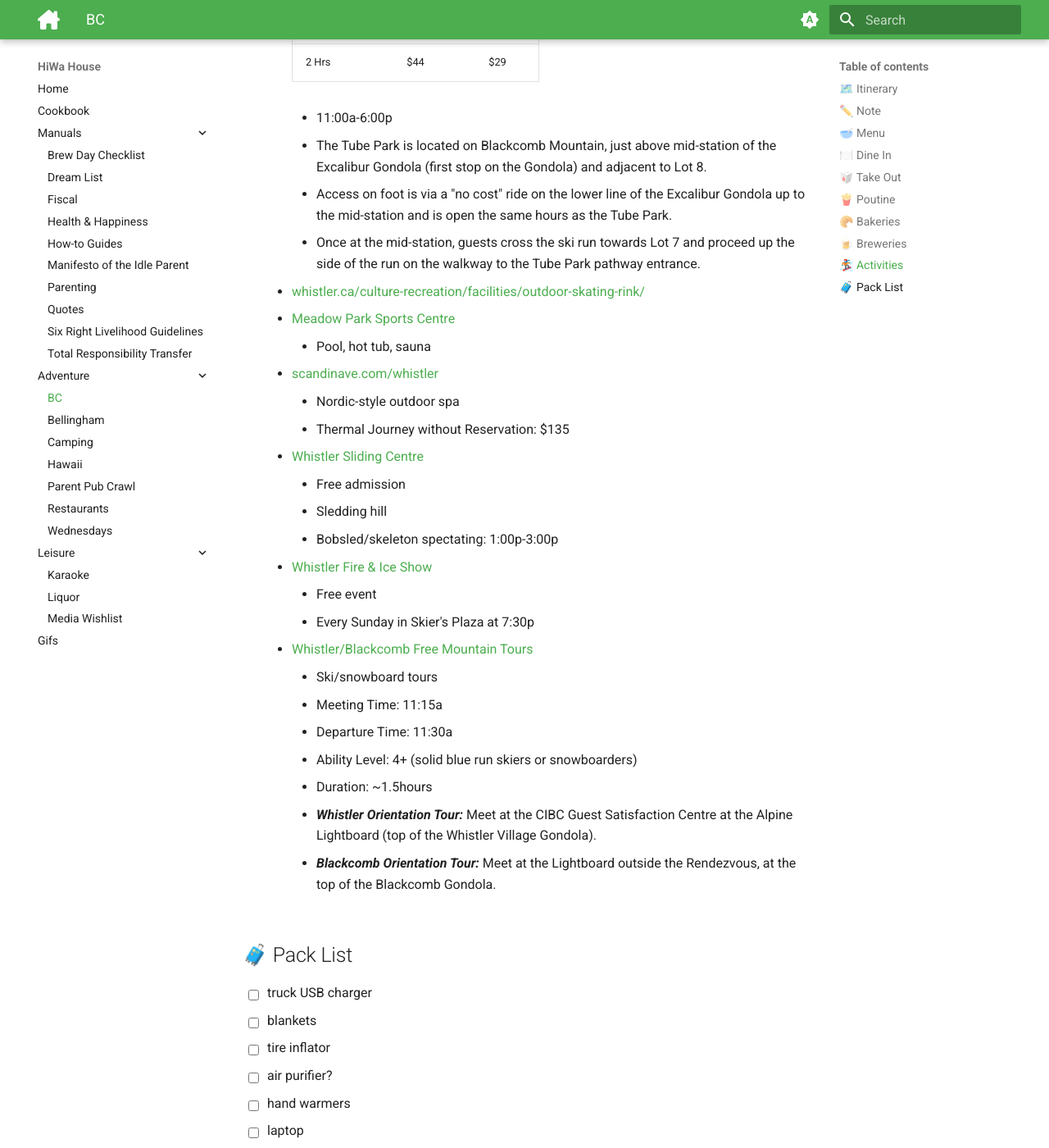
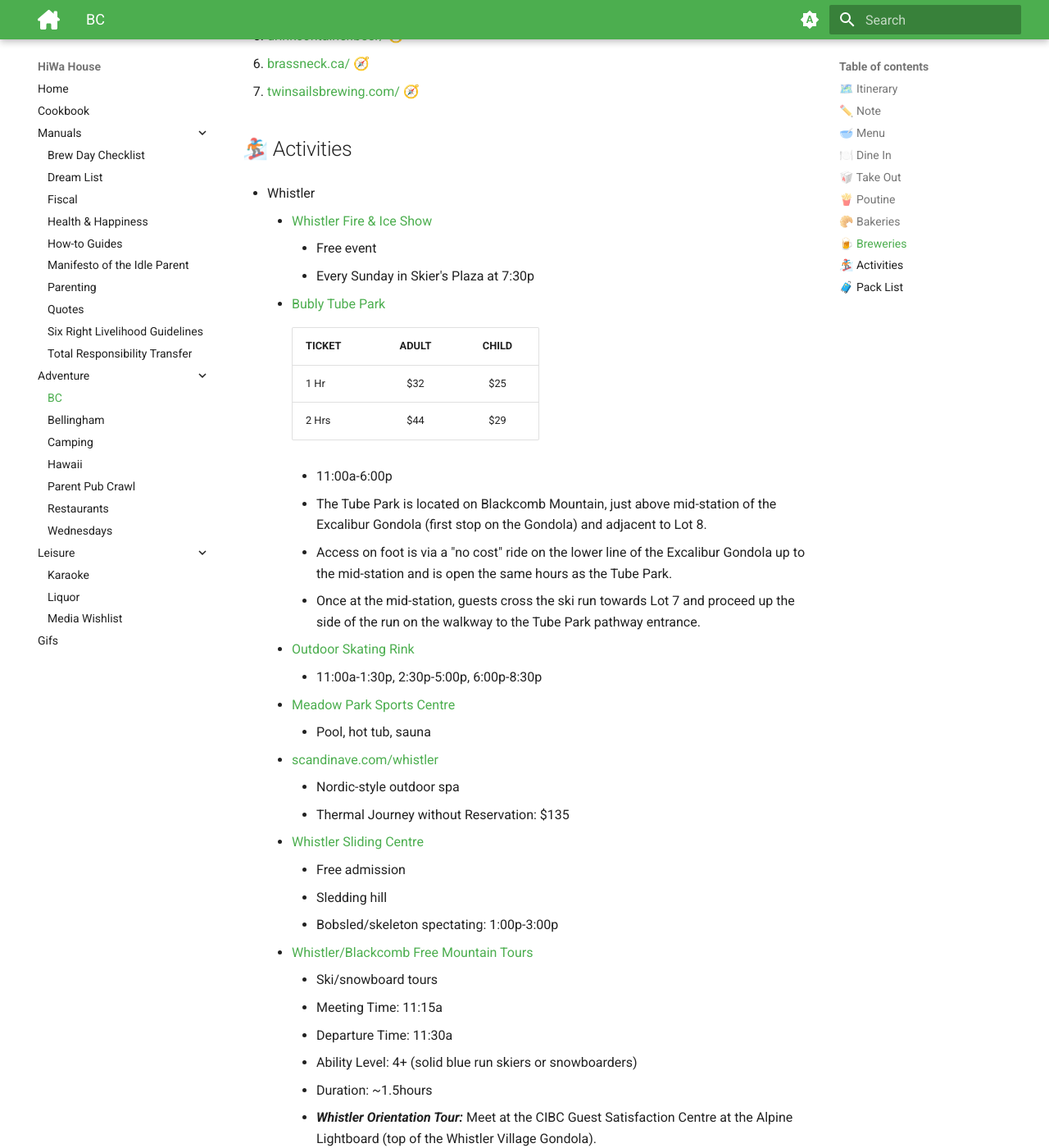
Before and after one commit to hiwa-house/teletraan, an MkDocs documentation site: the page built from docs/adventure/bc.md, in a window 1280 px wide and 1400 px high, scrolled down 5183 px. Shown: the whole window at 82% size. Built offline with MkDocs 1.6.1 and Material for MkDocs 9.7.7, drawn with Linux system fonts in a browser that asks for light colours; comment, search, counter and statistics services are not loaded; some of the changed text lies outside the part shown.

Commit message:
Update bc.md

```diff
--- a/docs/adventure/bc.md
+++ b/docs/adventure/bc.md
@@ -137,6 +147,9 @@
 
 ## 🏂 Activities
 * Whistler
+	- [Whistler Fire & Ice Show](https://www.whistlerblackcomb.com/explore-the-resort/activities-and-events/event-detail-page.aspx?id={4c81c1fb-8a80-44e4-a25b-ca93b99a6a65}&sd=02%2F18%2F2024&ed=02%2F24%2F2024)
+		- Free event
+		- Every Sunday in Skier's Plaza at 7:30p
 	- [Bubly Tube Park](https://www.whistlerblackcomb.com/explore-the-resort/activities-and-events/winter-activities/tube-park.aspx)
 
 		|	TICKET	|	ADULT	|	CHILD	|
@@ -149,7 +162,8 @@
 		- Access on foot is via a "no cost" ride on the lower line of the Excalibur Gondola up to the mid-station and is open the same hours as the Tube Park.
 		- Once at the mid-station, guests cross the ski run towards Lot 7 and proceed up the side of the run on the walkway to the Tube Park pathway entrance.
 
-	- https://whistler.ca/culture-recreation/facilities/outdoor-skating-rink/
+	- [Outdoor Skating Rink](https://whistler.ca/culture-recreation/facilities/outdoor-skating-rink/)
+		- 11:00a-1:30p, 2:30p-5:00p, 6:00p-8:30p
 	- [Meadow Park Sports Centre](https://whistler.ca/culture-recreation/facilities/meadow-park-sports-centre/pool/)
 		- Pool, hot tub, sauna
 	- https://scandinave.com/whistler
@@ -159,9 +173,6 @@
 		- Free admission
 		- Sledding hill
 		- Bobsled/skeleton spectating: 1:00p-3:00p
-	- [Whistler Fire & Ice Show](https://www.whistlerblackcomb.com/explore-the-resort/activities-and-events/event-detail-page.aspx?id={4c81c1fb-8a80-44e4-a25b-ca93b99a6a65}&sd=02%2F18%2F2024&ed=02%2F24%2F2024)
-		- Free event
-		- Every Sunday in Skier's Plaza at 7:30p
 	- [Whistler/Blackcomb Free Mountain Tours](https://whistlerblackcomb.com/explore-the-resort/activities-and-events/winter-activities/free-mountain-tours.aspx)
 		- Ski/snowboard tours
 		- Meeting Time: 11:15a
```
Also changed, not shown: other parts of docs/adventure/bc.md (+16 -6 lines).
